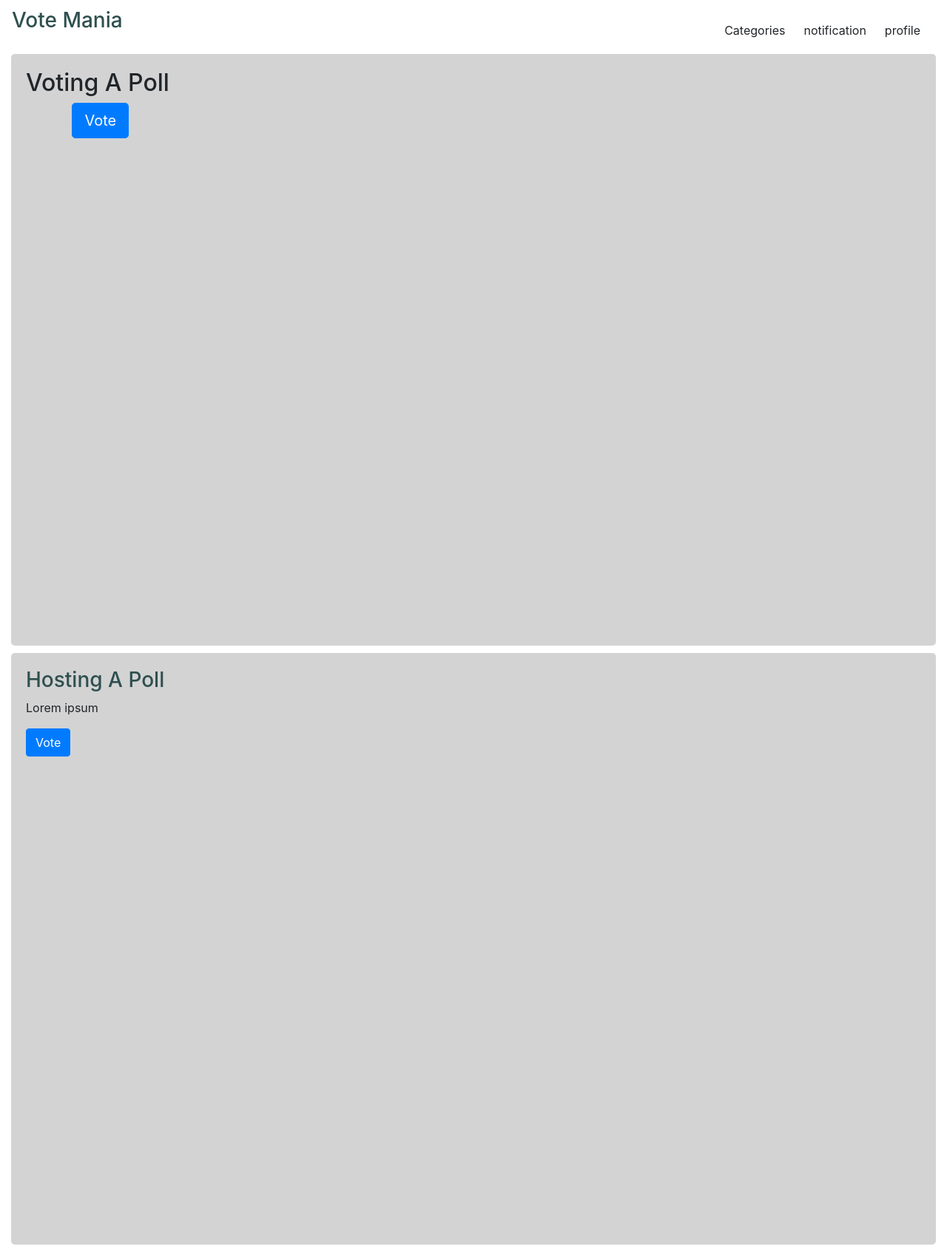
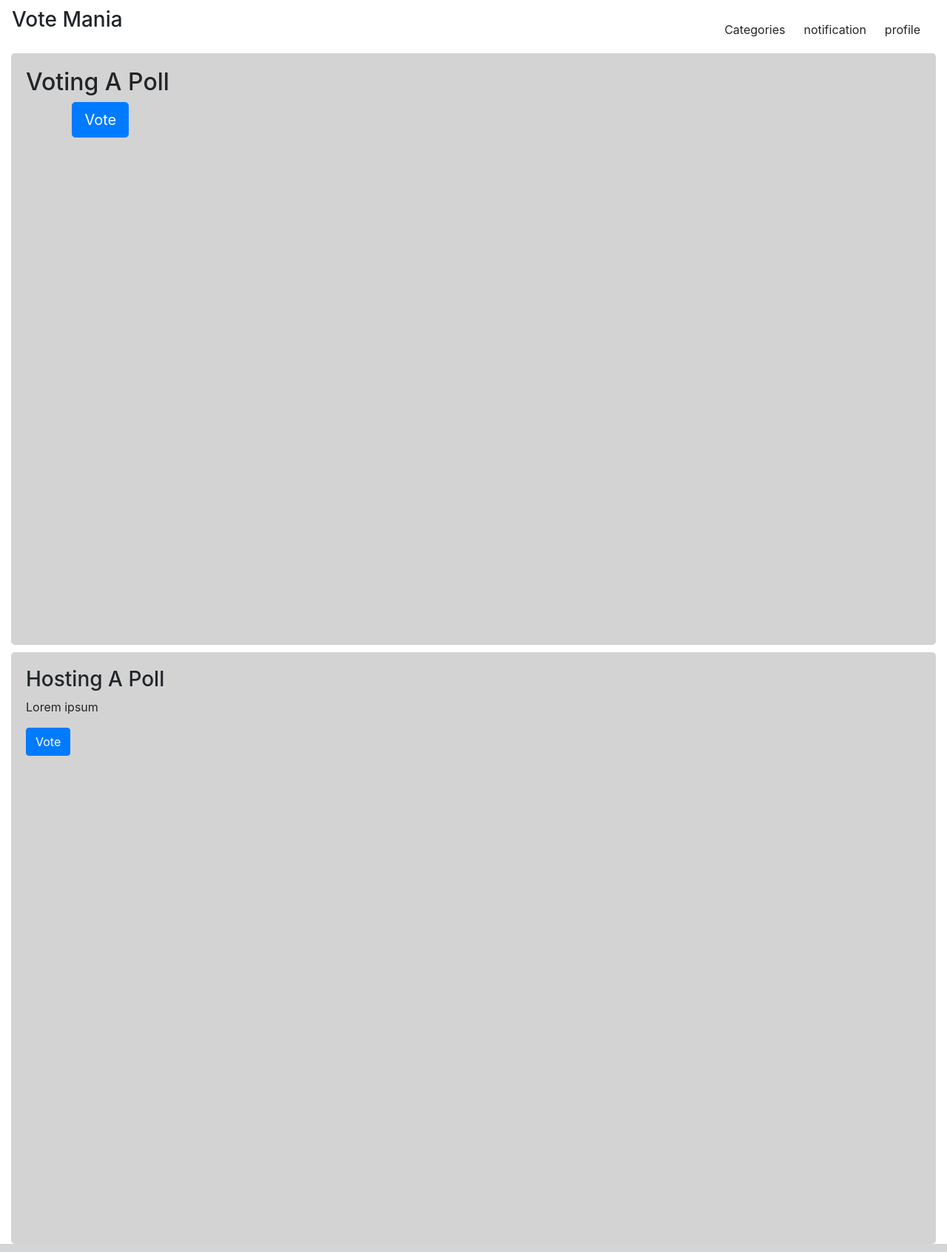
Before and after one commit to moinmk/sem-6-votemania, a PHP site: page /home.html in a window 1280 px wide. Shown: the whole page at 74% size. Run offline with PHP 8.4, Linux system fonts and the light colour scheme; some libraries are stand-ins or nearby versions.

Commit message:
Update home.css

```diff
--- a/home.css
+++ b/home.css
@@ -5,23 +5,32 @@
 ul {
     list-style-type: none;
 }
-h3 {
-    color: darkslategray;
-}
-/* Navbar And Gylphicons */
+
+/* Navbar*/
 .navbar-icons {
     padding-right: 5px;
     font-size: 20px;
     color: lightgray;
 }
 
+.navbar-icons:hover{
+    color:black;
+}
+
 .nav-item{
-    margin-top:0px;
+    margin-top:10px;
+}
+
+.nav-item:hover > .navbar-icons{
+    color:black;
+}
+
+.nav-item{
+    margin-right:20px;
 }
 
 .nav-item:not(:first-of-type){
-    margin-right:20px;
-    margin-top:17px;
+    margin-top:16px;
 }
 
 
@@ -29,17 +38,13 @@
     color:black;
 }
 
-.searchdiv {
-    padding-right: 20px;
-}
-
+/* searchbar */
 .searchbox {
     position: relative;
     transform-origin: right;
     background: transparent;
     height: 35px;
     border-radius: 60px;
-
 }
 
 .searchbox:hover{
@@ -47,12 +52,9 @@
 }
 
 .searchbox:hover > .search-txt {
-    width: 150px;
+    width: 180px;
     padding: 0 12px;
 }
-
-
-
 .search-btn {
     color: #e84118;
     float: right;
@@ -87,9 +89,6 @@
 }
 
 
-#categories {
-    padding-left: 20px;
-}
 
 /* Home Page of Hosting And Voting Poll Seactions */
 
@@ -97,11 +96,5 @@
     border-radius: 5px;
     background:lightgrey;
     margin-top: 10px;
-    margin-bottom: 10px;
     padding: 20px;
 }
-
-img {
-    height: 100px;
-    width: 150px;
-}
```
